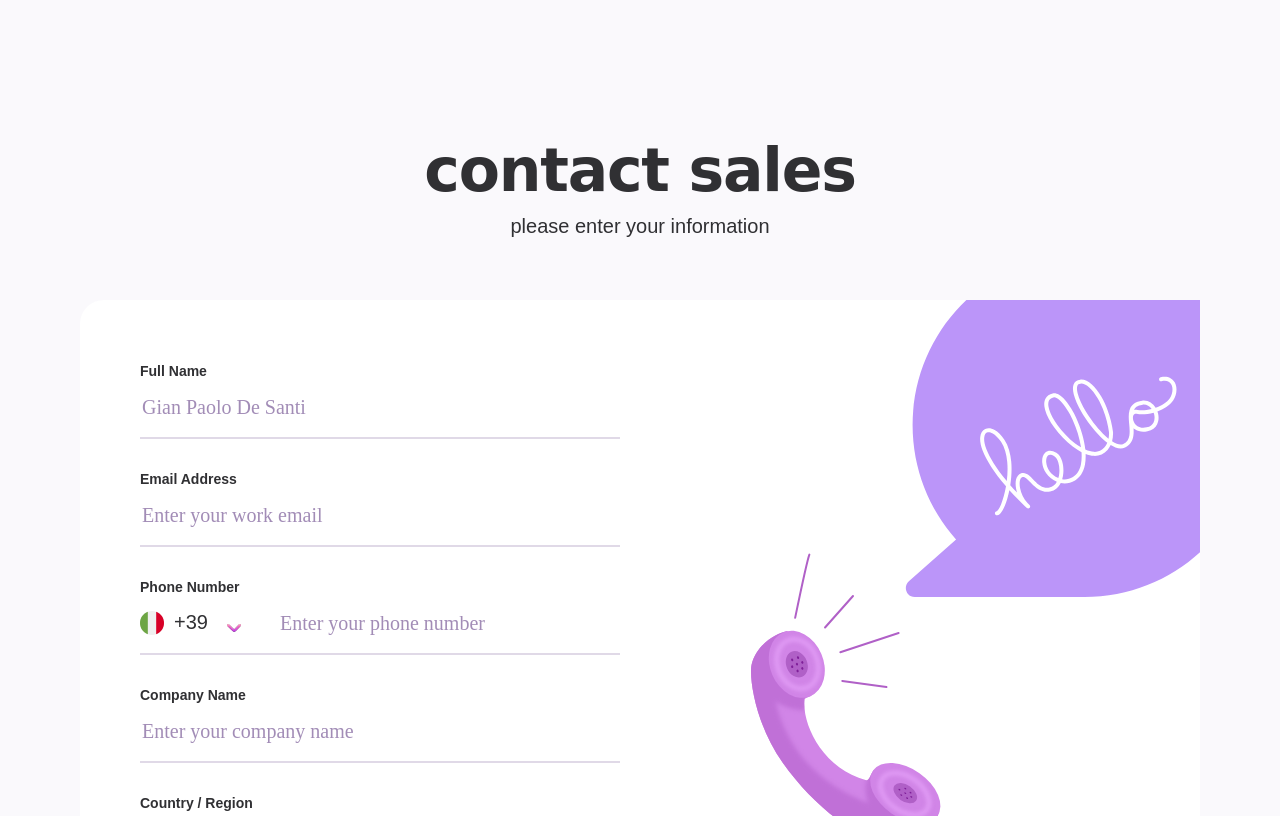
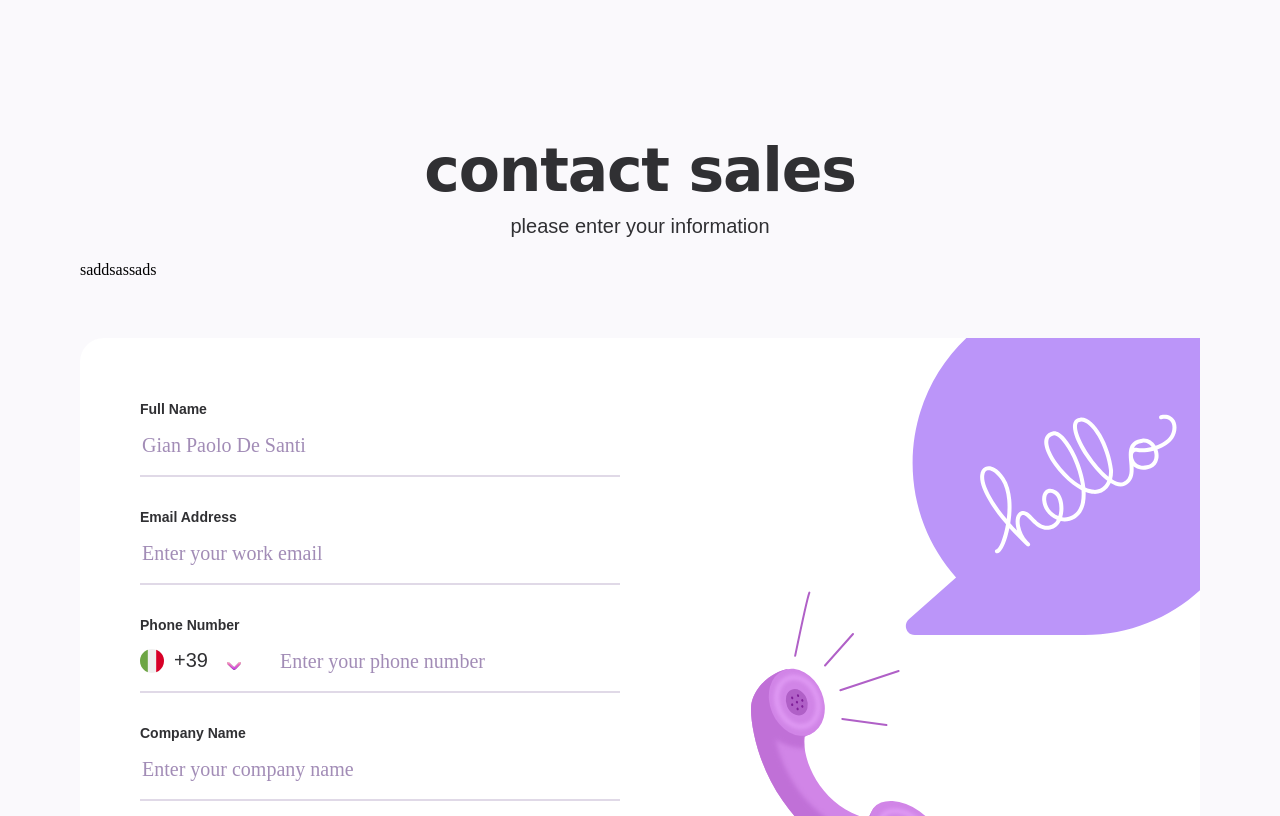
Before and after one commit to David123-singh/istantzia.githube.io, a plain HTML site: page index.html in a window 1280 px wide. Shown: the part 3400-4216 px from the top of the page. Drawn offline with Linux system fonts and the light colour scheme; a web font is replaced by a local one.

Commit message:
ui fixes

```diff
--- a/index.html
+++ b/index.html
@@ -291,7 +291,7 @@
                                                 <p class="subheading">
                                                     please enter your information
                                                 </p>
-
+    saddsassads
                                                 <div class="contact-card">
                                                             <div class="contact-card-left">
                                                                      <form>
```
